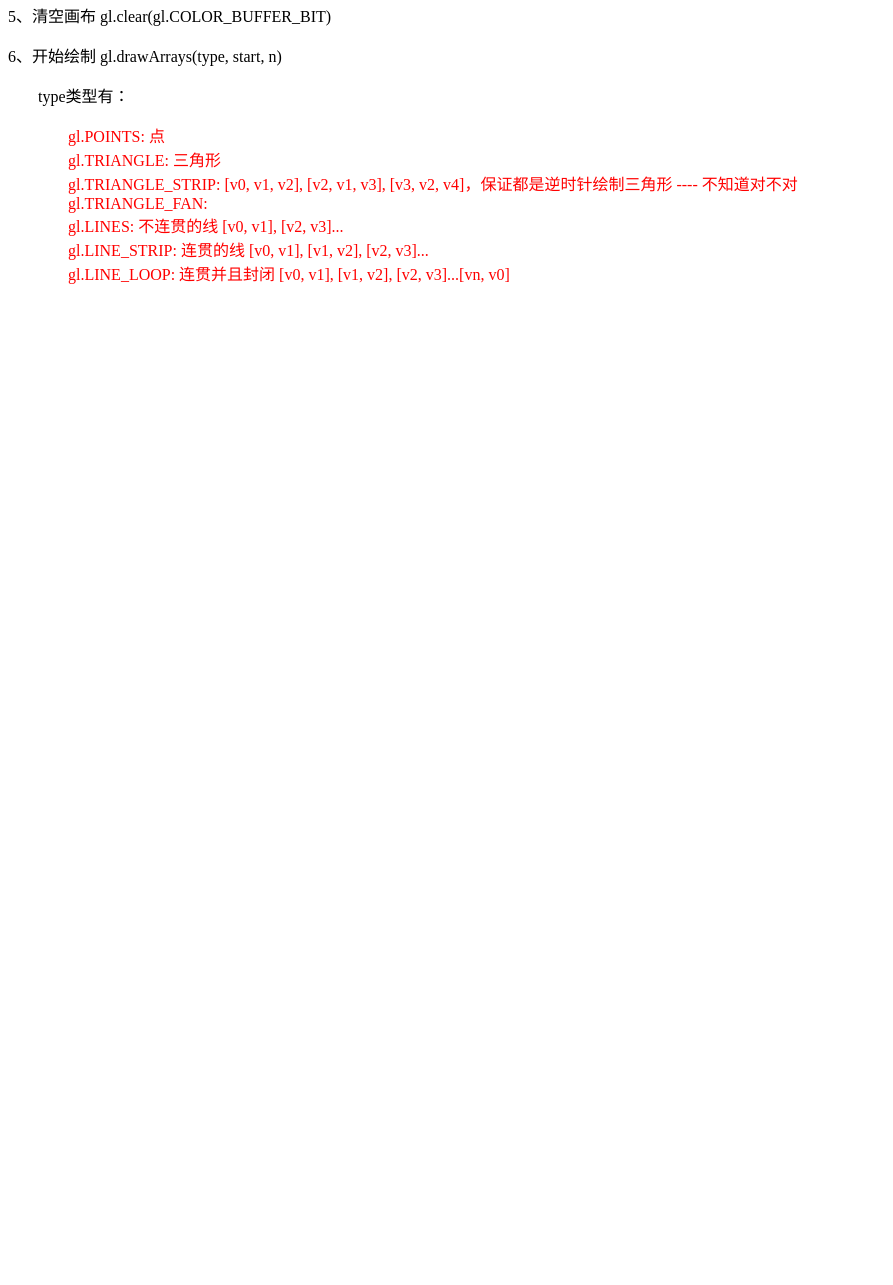
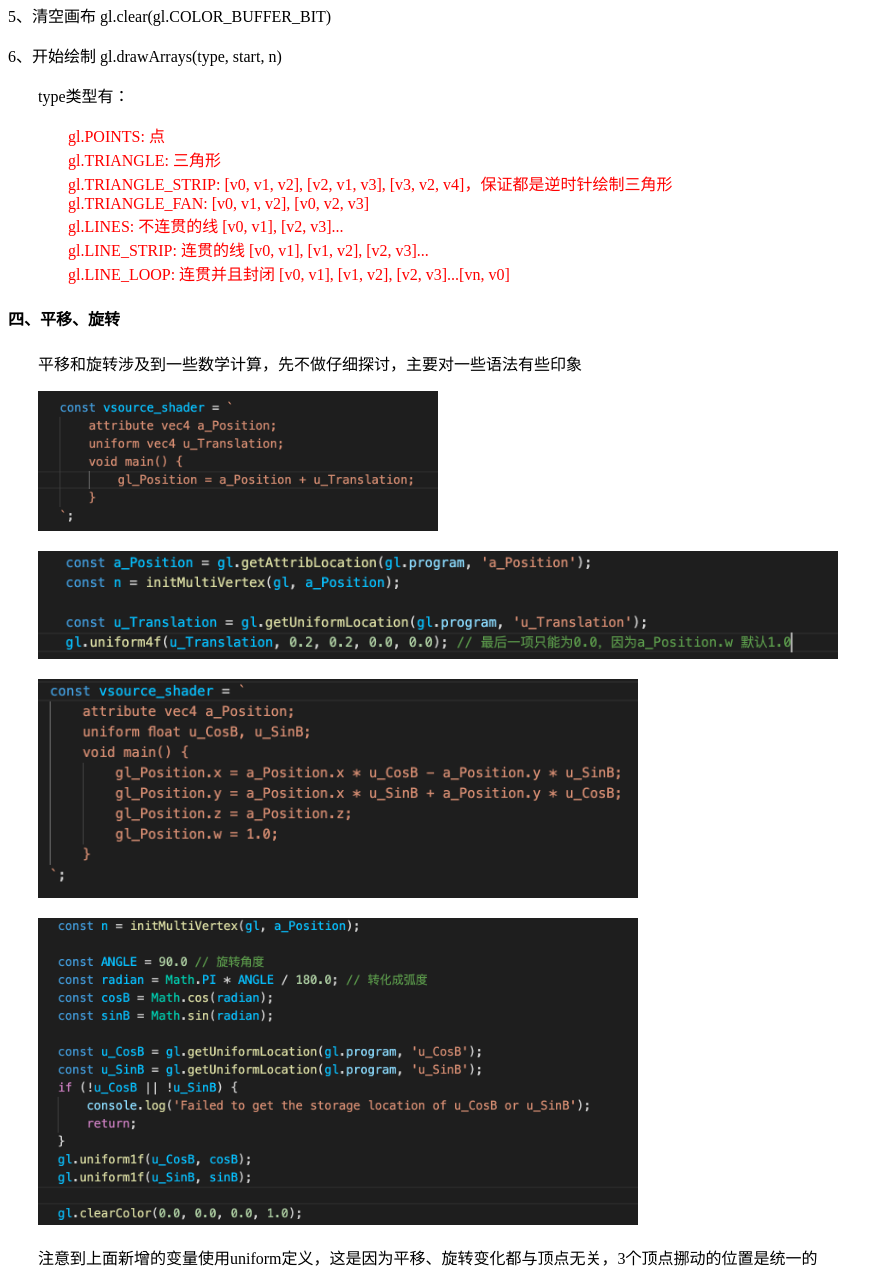
Before and after one commit to xiaojingGit/webglStudy, a plain HTML site: page chapter3/summary.html in a window 1280 px wide. Shown: the part 1117-2402 px from the top of the page, without its empty margins (0-893 px from the left). Before the commit the page ends 1418 px from the top, so only its background shows below. Drawn offline with Linux system fonts and the light colour scheme.

Commit message:
第三章总结补充

```diff
--- a/chapter3/summary.html
+++ b/chapter3/summary.html
@@ -50,13 +50,20 @@
 		<p class="red_txt txt_desc1">
 			gl.POINTS: 点 <br>
 			gl.TRIANGLE: 三角形 <br>
-			gl.TRIANGLE_STRIP: [v0, v1, v2], [v2, v1, v3], [v3, v2, v4]，保证都是逆时针绘制三角形 ---- 不知道对不对 <br>
-			gl.TRIANGLE_FAN: <br>
+			gl.TRIANGLE_STRIP: [v0, v1, v2], [v2, v1, v3], [v3, v2, v4]，保证都是逆时针绘制三角形 <br>
+			gl.TRIANGLE_FAN: [v0, v1, v2], [v0, v2, v3] <br>
 			gl.LINES: 不连贯的线 [v0, v1], [v2, v3]... <br>
 			gl.LINE_STRIP: 连贯的线 [v0, v1], [v1, v2], [v2, v3]... <br>
 			gl.LINE_LOOP: 连贯并且封闭 [v0, v1], [v1, v2], [v2, v3]...[vn, v0] <br>
 		</p>
 	</p>
+	<h4>四、平移、旋转</h4>
+	<p class="txt_desc">平移和旋转涉及到一些数学计算，先不做仔细探讨，主要对一些语法有些印象</p>
+	<p class="txt_desc"><img src="../static/images/1.jpg" alt="" width="400"></p>
+	<p class="txt_desc"><img src="../static/images/2.jpg" alt="" width="800"></p>
+	<p class="txt_desc"><img src="../static/images/3.jpg" alt="" width="600"></p>
+	<p class="txt_desc"><img src="../static/images/4.jpg" alt="" width="600"></p>
+	<p class="txt_desc">注意到上面新增的变量使用uniform定义，这是因为平移、旋转变化都与顶点无关，3个顶点挪动的位置是统一的</p>
 </body>
 
 <style>
```
Also changed, not shown: static/images/1.jpg (added), static/images/2.jpg (added), static/images/3.jpg (added), static/images/4.jpg (added), 1 other file.
